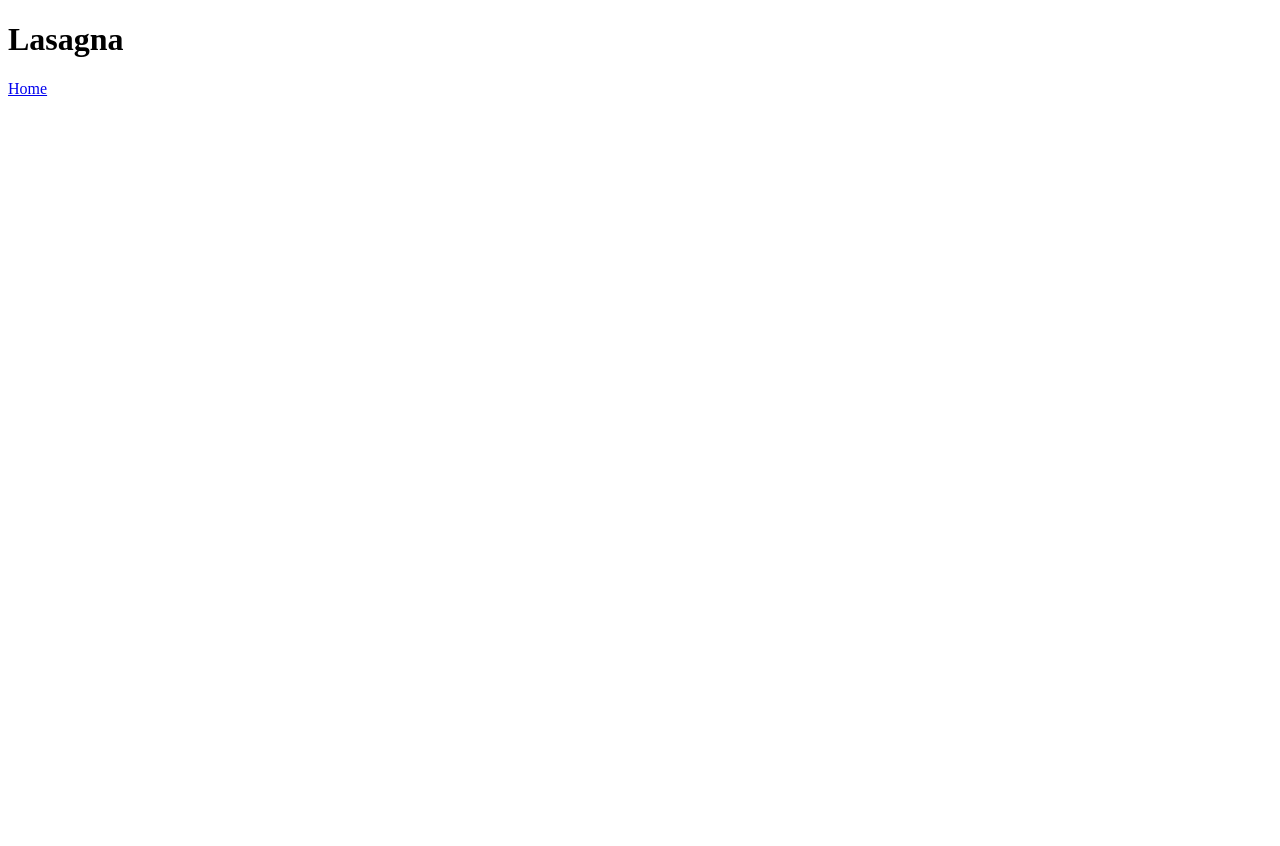
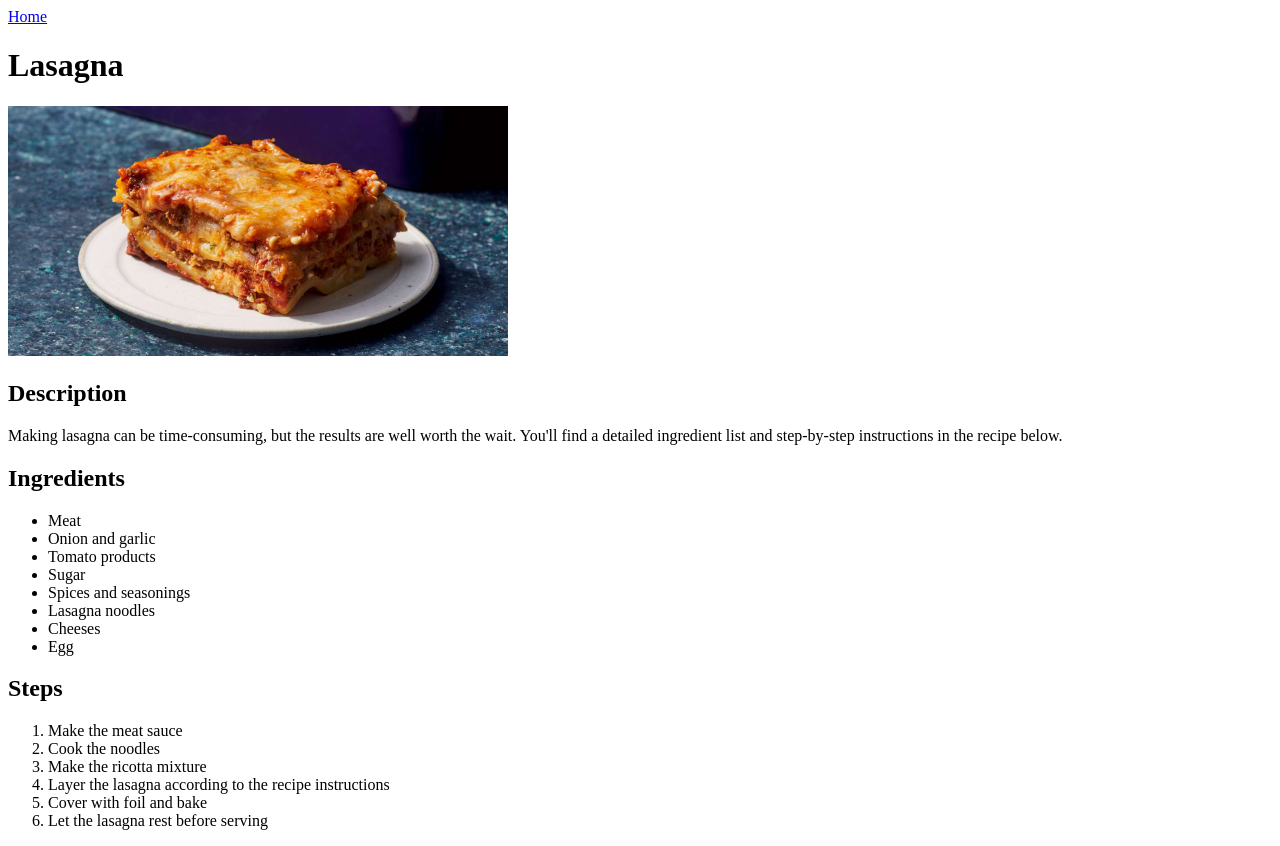
Before and after one commit to Forcyclee/odin-recipes, a plain HTML site: page recipes/lasagna.html in a window 1280 px wide. Before the commit the page ends 800 px from the top, so only its background shows below. Drawn offline with Linux system fonts and the light colour scheme.

Commit message:
Finished adding Lasagna recipe

```diff
--- a/recipes/lasagna.html
+++ b/recipes/lasagna.html
@@ -6,7 +6,33 @@
     <title>Document</title>
 </head>
 <body>
+    <a href="../index.html">Home</a>
     <h1>Lasagna</h1>
-    <a href="../index.html">Home</a>
+    <img src="./images/lasagna.jpg" height="250" width="500">
+    <h2>Description</h2>
+    <p>Making lasagna can be time-consuming, but the results are well worth the wait. You'll find a detailed ingredient list and step-by-step instructions in the recipe below.</p>
+
+    <h2>Ingredients</h2>
+    <ul>
+        <li>Meat</li>
+        <li>Onion and garlic</li>
+        <li>Tomato products</li>
+        <li>Sugar</li>
+        <li>Spices and seasonings</li>
+        <li>Lasagna noodles</li>
+        <li>Cheeses</li>
+        <li>Egg</li>
+    </ul>
+
+    <h2>Steps</h2>
+    <ol>
+        <li>Make the meat sauce</li>
+        <li>Cook the noodles</li>
+        <li>Make the ricotta mixture</li>
+        <li>Layer the lasagna according to the recipe instructions</li>
+        <li>Cover with foil and bake</li>
+        <li>Let the lasagna rest before serving</li>
+    </ol>
+
 </body>
 </html>
```
Also changed, not shown: recipes/images/lasagna.jpg (added), recipes/portuguesePork.html (added).
